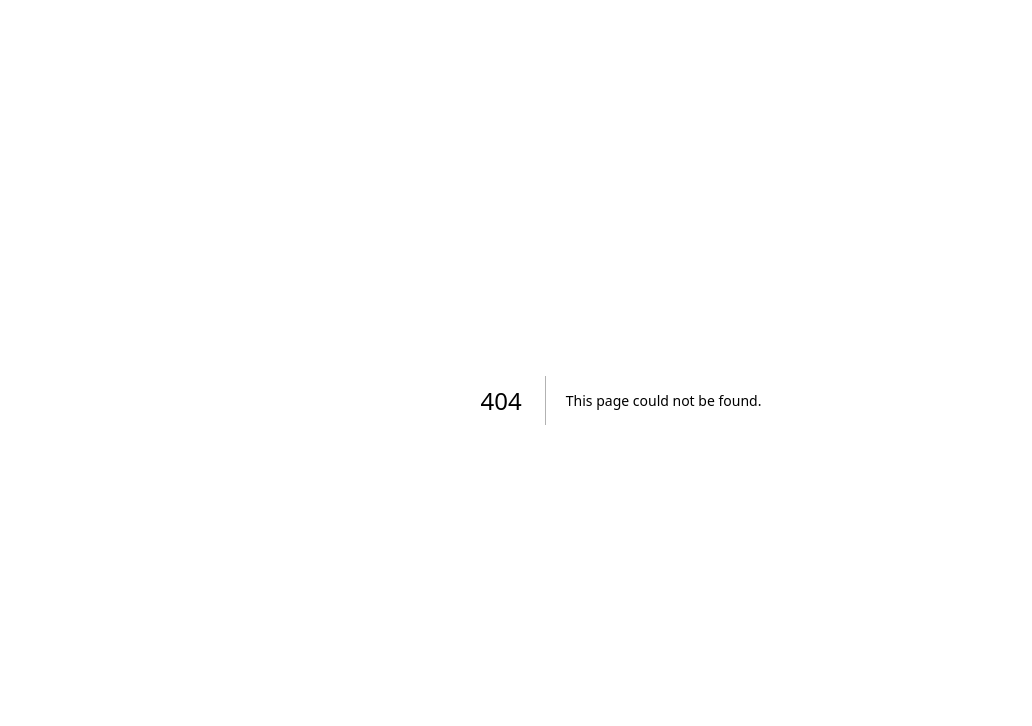
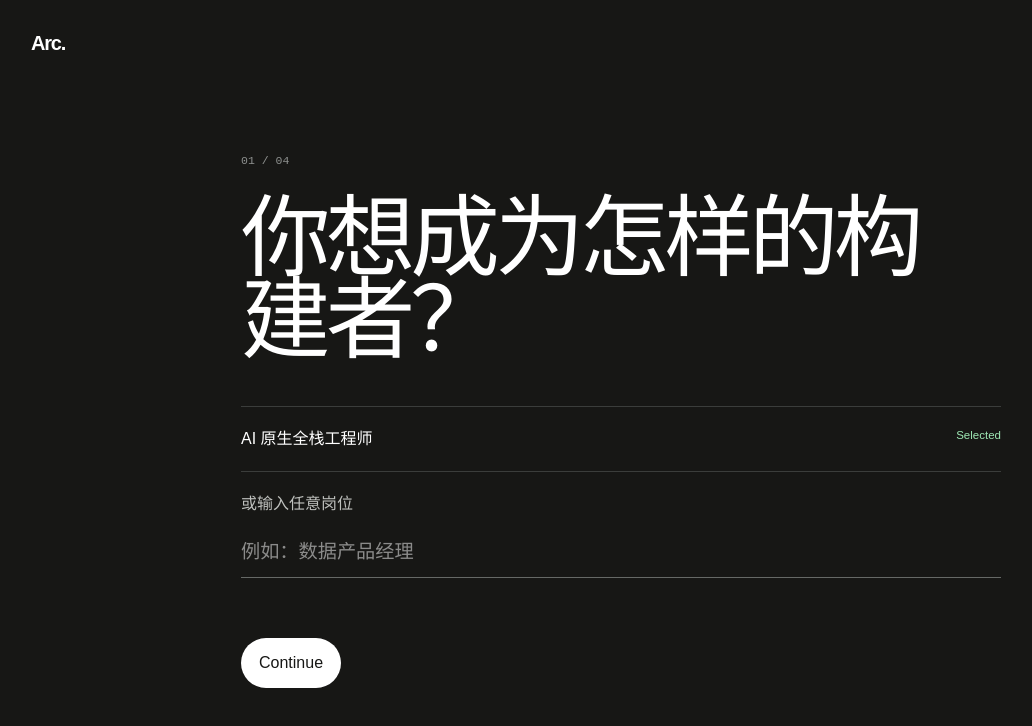
Before and after one commit to Earorua/arc, a Next.js app: page /setup in a window 1280 px wide. Before the commit this address had no page. Shown: the top 726 px of the page, without its empty margins (19-1051 px from the left). Built offline with nearby package versions, Linux system fonts and the light colour scheme.

Commit message:
feat: add guest learning setup

```diff
--- /dev/null
+++ b/app/components/setup/setup-flow.tsx
@@ -0,0 +1,114 @@
+"use client";
+
+import { useState } from "react";
+import type { LearnerLevel, SetupAnswers } from "../../lib/demo-store";
+
+const flagshipRoleId = "ai-native-full-stack-engineer";
+
+export function SetupFlow({ onComplete }: { onComplete: (answers: SetupAnswers) => void }) {
+  const [step, setStep] = useState(0);
+  const [customRole, setCustomRole] = useState("");
+  const [answers, setAnswers] = useState<SetupAnswers>({
+    roleId: flagshipRoleId,
+    level: "beginner",
+    weeklyMinutes: 420,
+    targetWeeks: 18,
+  });
+
+  const advance = () => setStep((current) => Math.min(current + 1, 3));
+
+  const selectFlagshipRole = () => {
+    setCustomRole("");
+    setAnswers((current) => ({ ...current, roleId: flagshipRoleId }));
+  };
+
+  const updateCustomRole = (value: string) => {
+    setCustomRole(value);
+    setAnswers((current) => ({ ...current, roleId: value.trim() || flagshipRoleId }));
+  };
+
+  return (
+    <section className="setup-flow" aria-live="polite">
+      <p className="setup-progress">{String(step + 1).padStart(2, "0")} / 04</p>
+
+      {step === 0 && (
+        <>
+          <h1>你想成为怎样的构建者？</h1>
+          <button
+            className={customRole ? "answer-choice" : "answer-choice is-selected"}
+            onClick={selectFlagshipRole}
+            type="button"
+          >
+            AI 原生全栈工程师
+          </button>
+          <label className="answer-field">
+            或输入任意岗位
+            <input
+              aria-label="Custom role"
+              onChange={(event) => updateCustomRole(event.target.value)}
+              placeholder="例如：数据产品经理"
+              value={customRole}
+            />
+          </label>
+          <button className="setup-next" lang="en" onClick={advance} type="button">Continue</button>
+        </>
+      )}
+
+      {step === 1 && (
+        <>
+          <h1>你现在处于哪个阶段？</h1>
+          <div className="answer-grid">
+            {(["new", "beginner", "intermediate", "advanced"] as LearnerLevel[]).map((level) => (
+              <button
+                className={answers.level === level ? "answer-choice is-selected" : "answer-choice"}
+                key={level}
+                lang="en"
+                onClick={() => setAnswers((current) => ({ ...current, level }))}
+                type="button"
+              >
+                {level[0].toUpperCase() + level.slice(1)}
+              </button>
+            ))}
+          </div>
+          <button className="setup-next" lang="en" onClick={advance} type="button">Continue</button>
+        </>
+      )}
+
+      {step === 2 && (
+        <>
+          <h1>你每周真正拥有多少时间？</h1>
+          <label className="answer-field" lang="en">
+            Weekly minutes
+            <input
+              aria-label="Weekly minutes"
+              max="2400"
+              min="30"
+              onChange={(event) => setAnswers((current) => ({ ...current, weeklyMinutes: Number(event.target.value) }))}
+              type="number"
+              value={answers.weeklyMinutes}
+            />
+          </label>
+          <button className="setup-next" lang="en" onClick={advance} type="button">Continue</button>
+        </>
+      )}
+
+      {step === 3 && (
+        <>
+          <h1>你希望用多少周抵达目标？</h1>
+          <label className="answer-field" lang="en">
+            Target weeks
+            <input
+              aria-label="Target weeks"
+              max="52"
+              min="4"
+              onChange={(event) => setAnswers((current) => ({ ...current, targetWeeks: Number(event.target.value) }))}
+              type="number"
+              value={answers.targetWeeks}
+            />
+          </label>
+          <button className="setup-next" lang="en" onClick={() => onComplete(answers)} type="button">Build my path</button>
+        </>
+      )}
+    </section>
+  );
+}
--- a/app/globals.css
+++ b/app/globals.css
@@ -80,3 +80,17 @@ button, a { -webkit-tap-highlight-color: transparent; }
 .source-specimen div { display: grid; grid-template-columns: 160px 1fr; gap: 20px; padding: 22px 0; border-top: 1px solid var(--hairline); }
 .source-specimen dt { color: var(--stone); }
 .source-specimen dd { margin: 0; }
+
+.setup-page { min-height: 100svh; background: var(--charcoal); color: white; padding: 28px max(24px, calc((100vw - 1180px) / 2)); }
+.setup-wordmark { display: inline-block; color: white; }
+.setup-flow { width: min(760px, 100%); margin: 12vh auto 0; }
+.setup-progress { color: #8e918f; font: 0.72rem ui-monospace, monospace; }
+.setup-flow h1 { max-width: 720px; margin: 26px 0 48px; font-family: var(--display); font-size: clamp(3rem, 7vw, 6rem); font-weight: 440; line-height: 0.92; letter-spacing: -0.055em; }
+.answer-grid { display: grid; grid-template-columns: 1fr 1fr; }
+.answer-choice, .answer-field { display: flex; justify-content: space-between; width: 100%; border: 0; border-top: 1px solid #3b3d3b; background: transparent; color: #bfc1be; padding: 20px 0; text-align: left; }
+.answer-choice { cursor: pointer; }
+.answer-choice.is-selected { color: white; }
+.answer-choice.is-selected::after { content: "Selected"; color: #9ee8b4; font-size: 0.72rem; }
+.answer-field { flex-direction: column; gap: 12px; }
+.answer-field input { border: 0; border-bottom: 1px solid #666966; background: transparent; color: white; padding: 10px 0; font-size: 1.2rem; }
+.setup-next { margin-top: 40px; border: 0; border-radius: 999px; background: white; color: var(--charcoal); padding: 13px 18px; cursor: pointer; }
--- /dev/null
+++ b/app/lib/demo-store.ts
@@ -0,0 +1,70 @@
+import type { LearningUnit, ProofItem } from "../domain/learning";
+
+export type LearnerLevel = "new" | "beginner" | "intermediate" | "advanced";
+
+export interface SetupAnswers {
+  roleId: string;
+  level: LearnerLevel;
+  weeklyMinutes: number;
+  targetWeeks: number;
+}
+
+export interface DemoState {
+  setup: SetupAnswers;
+  completedUnitIds: string[];
+  proofs: ProofItem[];
+}
+
+const storageKey = "arc-demo-state-v1";
+
+export function createDemoState(): DemoState {
+  return {
+    setup: {
+      roleId: "ai-native-full-stack-engineer",
+      level: "beginner",
+      weeklyMinutes: 420,
+      targetWeeks: 18,
+    },
+    completedUnitIds: [],
+    proofs: [],
+  };
+}
+
+export function mergeSetup(state: DemoState, setup: SetupAnswers): DemoState {
+  return { ...state, setup: { ...setup } };
+}
+
+export function completeDemoUnit(state: DemoState, unit: LearningUnit): DemoState {
+  if (state.completedUnitIds.includes(unit.id)) return state;
+
+  const proof: ProofItem = {
+    id: `proof-${unit.id}`,
+    title: unit.deliverable,
+    kind: "commit",
+    skillIds: [...unit.skillIds],
+    verified: true,
+  };
+
+  return {
+    ...state,
+    completedUnitIds: [...state.completedUnitIds, unit.id],
+    proofs: [...state.proofs, proof],
+  };
+}
+
+export function loadDemoState(storage: Pick<Storage, "getItem"> = window.localStorage): DemoState {
+  try {
+    const raw = storage.getItem(storageKey);
+    return raw ? { ...createDemoState(), ...JSON.parse(raw) } : createDemoState();
+  } catch {
+    return createDemoState();
+  }
+}
+
+export function saveDemoState(state: DemoState, storage: Pick<Storage, "setItem"> = window.localStorage): void {
+  try {
+    storage.setItem(storageKey, JSON.stringify(state));
+  } catch {
+    // Device-local persistence is best effort.
+  }
+}
--- /dev/null
+++ b/app/setup/page.tsx
@@ -0,0 +1,21 @@
+"use client";
+
+import { useRouter } from "next/navigation";
+import { SetupFlow } from "../components/setup/setup-flow";
+import { createDemoState, mergeSetup, saveDemoState, type SetupAnswers } from "../lib/demo-store";
+
+export default function SetupPage() {
+  const router = useRouter();
+
+  const finish = (answers: SetupAnswers) => {
+    saveDemoState(mergeSetup(createDemoState(), answers));
+    router.push("/path");
+  };
+
+  return (
+    <main className="setup-page" id="main-content">
+      <a className="wordmark setup-wordmark" href="/" lang="en">Arc.</a>
+      <SetupFlow onComplete={finish} />
+    </main>
+  );
+}
```
Also changed, not shown: 2 other files (tests, documents, lock files or other folders).
